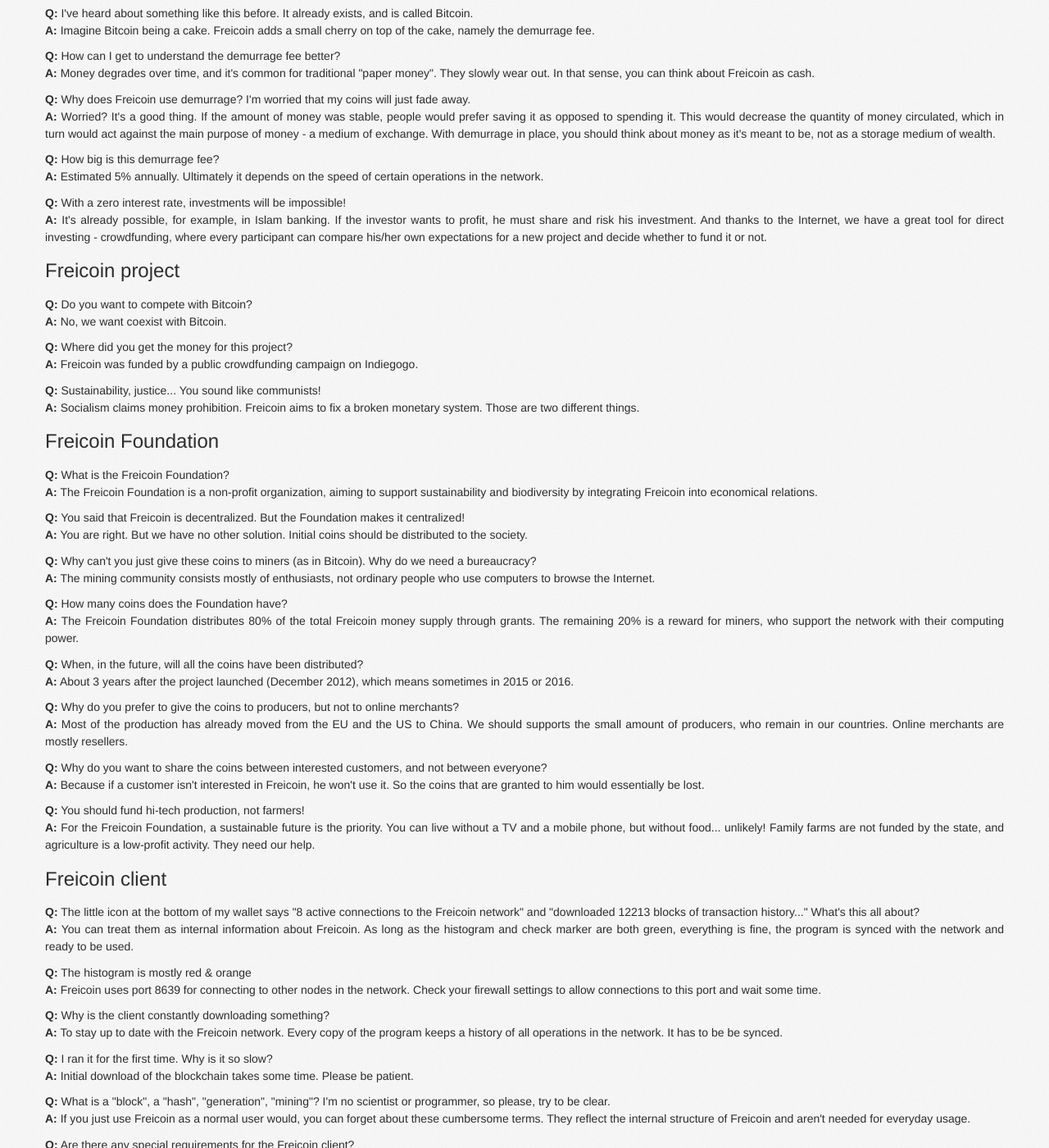
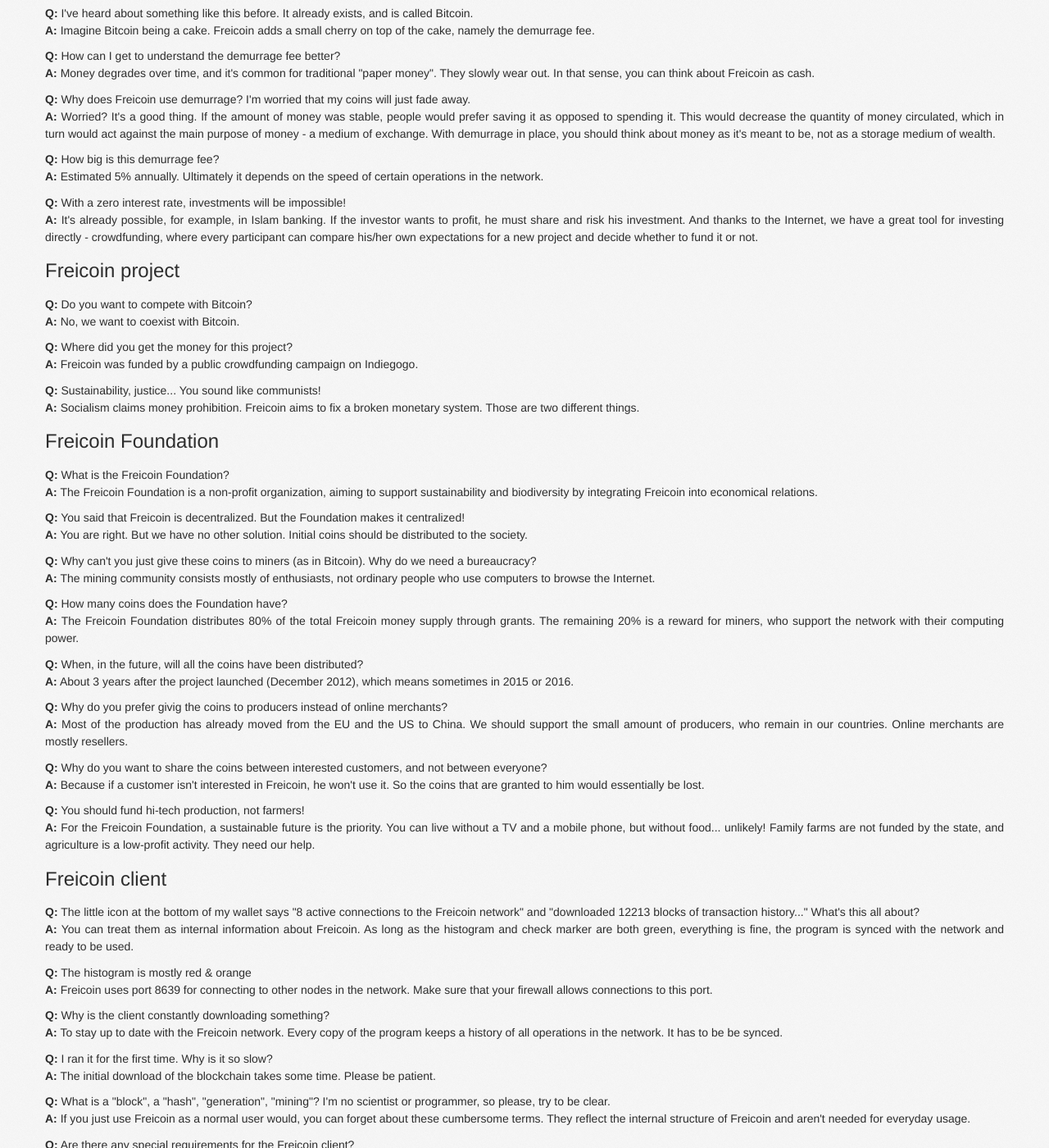
Before and after one commit to freicoin/freico.in, a Jekyll site: the page built from faq/index.md, in a window 1280 px wide and 1400 px high, scrolled down 789 px. Shown: the whole window at 82% size. Built offline with Jekyll 4.4.1, drawn with Linux system fonts in a browser that asks for light colours; nearby versions of some CDN libraries; some web fonts are replaced; comment, search, counter and statistics services are not loaded.

Commit message:
Grammar corrections

```diff
--- a/faq/index.md
+++ b/faq/index.md
@@ -42,12 +42,12 @@
 <strong>A:</strong> Estimated 5% annually. Ultimately it depends on the speed of certain operations in the network.</p>
 
 <p><strong>Q:</strong> With a zero interest rate, investments will be impossible!<br/>
-<strong>A:</strong> It's already possible, for example, in Islam banking. If the investor wants to profit, he must share and risk his investment. And thanks to the Internet, we have a great tool for direct investing - crowdfunding, where every participant can compare his/her own expectations for a new project and decide whether to fund it or not.</p>
+<strong>A:</strong> It's already possible, for example, in Islam banking. If the investor wants to profit, he must share and risk his investment. And thanks to the Internet, we have a great tool for investing directly - crowdfunding, where every participant can compare his/her own expectations for a new project and decide whether to fund it or not.</p>
 
 <h3>Freicoin project</h3>
 
 <p><strong>Q:</strong> Do you want to compete with Bitcoin?<br/>
-<strong>A:</strong> No, we want coexist with Bitcoin.</p>
+<strong>A:</strong> No, we want to coexist with Bitcoin.</p>
 
 <p><strong>Q:</strong> Where did you get the money for this project?<br/>
 <strong>A:</strong> Freicoin was funded by a public crowdfunding campaign on Indiegogo.</p>
@@ -72,8 +72,8 @@
 <p><strong>Q:</strong> When, in the future, will all the coins have been distributed?<br/>
 <strong>A:</strong> About 3 years after the project launched (December 2012), which means sometimes in 2015 or 2016.</p>
 
-<p><strong>Q:</strong> Why do you prefer to give the coins to producers, but not to online merchants?<br/>
-<strong>A:</strong> Most of the production has already moved from the EU and the US to China. We should supports the small amount of producers, who remain in our countries. Online merchants are mostly resellers.</p>
+<p><strong>Q:</strong> Why do you prefer givig the coins to producers instead of online merchants?<br/>
+<strong>A:</strong> Most of the production has already moved from the EU and the US to China. We should support the small amount of producers, who remain in our countries. Online merchants are mostly resellers.</p>
 
 <p><strong>Q:</strong> Why do you want to share the coins between interested customers, and not between everyone?<br/>
 <strong>A:</strong> Because if a customer isn't interested in Freicoin, he won't use it. So the coins that are granted to him would essentially be lost.</p>
@@ -87,13 +87,13 @@
 <strong>A:</strong> You can treat them as internal information about Freicoin. As long as the histogram and check marker are both green, everything is fine, the program is synced with the network and ready to be used.</p>
 
 <p><strong>Q:</strong> The histogram is mostly red &amp; orange<br/>
-<strong>A:</strong> Freicoin uses port 8639 for connecting to other nodes in the network. Check your firewall settings to allow connections to this port and wait some time.</p>
+<strong>A:</strong> Freicoin uses port 8639 for connecting to other nodes in the network. Make sure that your firewall allows connections to this port.</p>
 
 <p><strong>Q:</strong> Why is the client constantly downloading something?<br/>
 <strong>A:</strong> To stay up to date with the Freicoin network. Every copy of the program keeps a history of all operations in the network. It has to be be synced.</p>
 
 <p><strong>Q:</strong> I ran it for the first time. Why is it so slow?<br/>
-<strong>A:</strong> Initial download of the blockchain takes some time. Please be patient.</p>
+<strong>A:</strong> The initial download of the blockchain takes some time. Please be patient.</p>
 
 <p><strong>Q:</strong> What is a "block", a "hash", "generation", "mining"? I'm no scientist or programmer, so please, try to be clear.<br/>
 <strong>A:</strong> If you just use Freicoin as a normal user would, you can forget about these cumbersome terms. They reflect the internal structure of Freicoin and aren't needed for everyday usage.</p>
```
